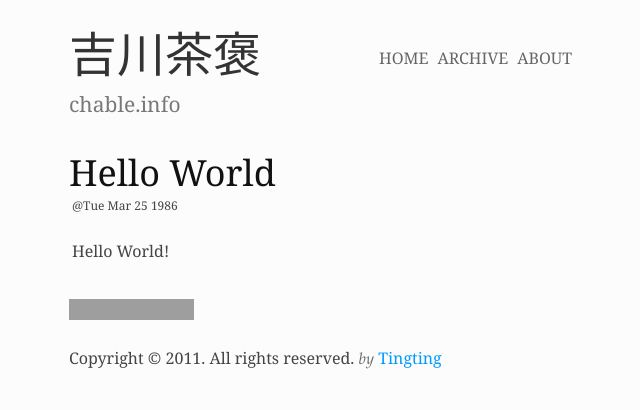
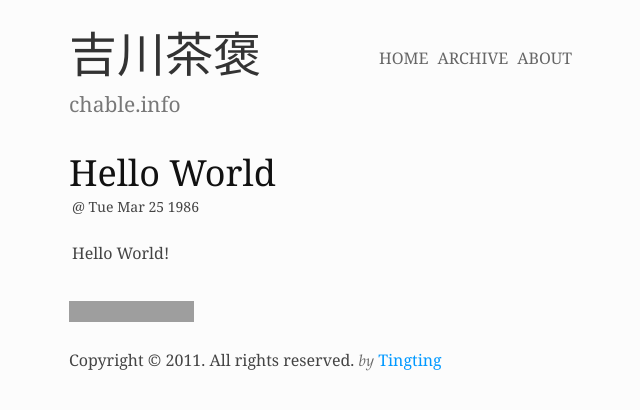
Before and after one commit to Tingtings/tingtings.github.com, a Jekyll site: the page built from _posts/1986-03-25-hello-world.md, in a window 1280 px wide. Shown: the top 410 px of the page, without its empty margins (91-731 px from the left). Built offline with Jekyll 4.4.1, drawn with Linux system fonts in a browser that asks for light colours; nearby versions of some CDN libraries; comment, search, counter and statistics services are not loaded; grey boxes are pictures that could not be loaded.

Commit message:
fix the date style

```diff
--- a/_assets/styles.sass
+++ b/_assets/styles.sass
@@ -5,6 +5,9 @@ $link-color: #666
 
 .more-posts
   font-size: 18px
+
+.date
+  font-size: 14px
 
 a
   text-decoration: none
--- a/_layouts/post.html
+++ b/_layouts/post.html
@@ -5,7 +5,7 @@ layout: default
 
   <h2>{{page.title}}</h2>
 
-  <div class="date">@{{page.date | date: "%a %b %d %Y"}}</div>
+  <div class="date">@ {{page.date | date: "%a %b %d %Y"}}</div>
 
   <div class="body">{{ content }}</div>
 
--- a/assets/styles.css
+++ b/assets/styles.css
@@ -3,6 +3,9 @@
 
 .more-posts {
   font-size: 18px; }
+
+.date {
+  font-size: 14px; }
 
 a {
   text-decoration: none; }
--- a/index.html
+++ b/index.html
@@ -10,7 +10,7 @@ title: 吉川茶褒
         <a href="{{post.url}}" rel="bookmark" title="Permanent Link to
           {{post.title}}">{{post.title}}</a>
       </h3>
-      <span class="date">{{post.date | date: "%d-%m-%Y"}}</span>
+      <div class="date">@ {{post.date | date: "%a %b %d %Y"}}</div>
     </div>
     <div class="content">
       {{post.content}}
```
